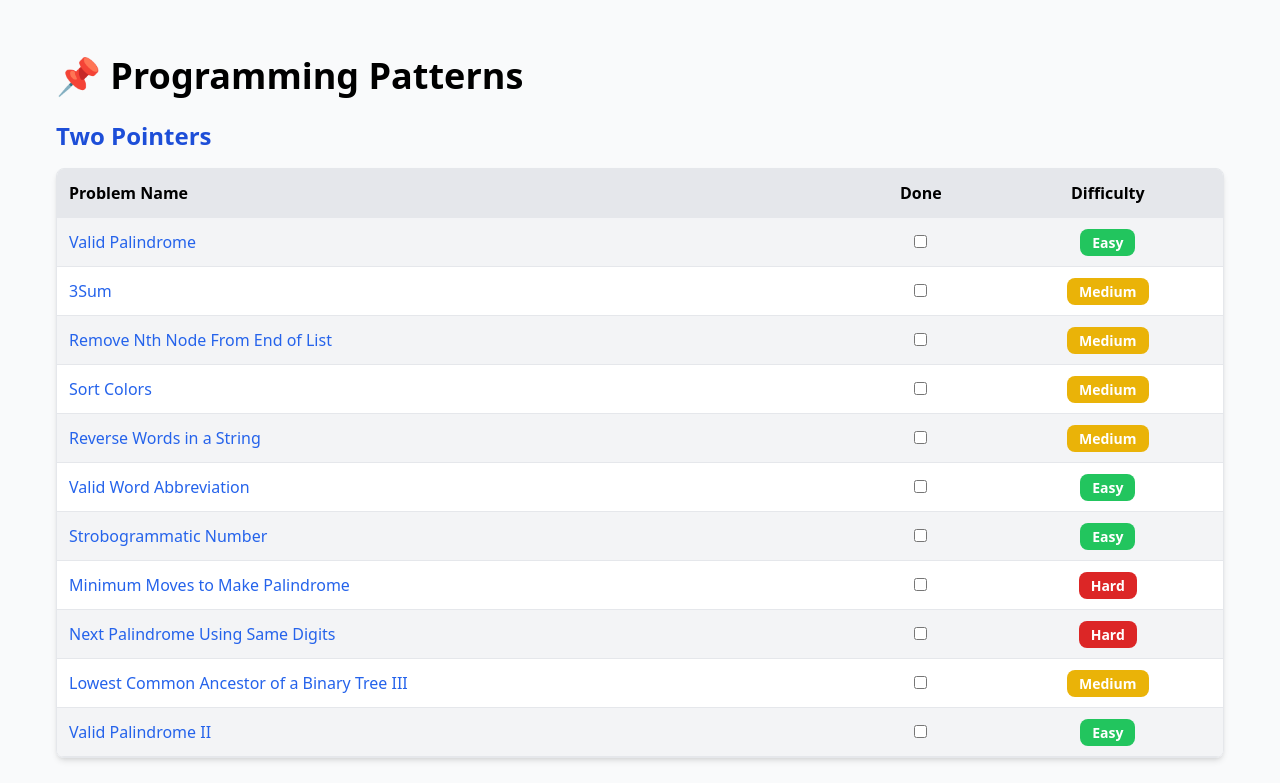
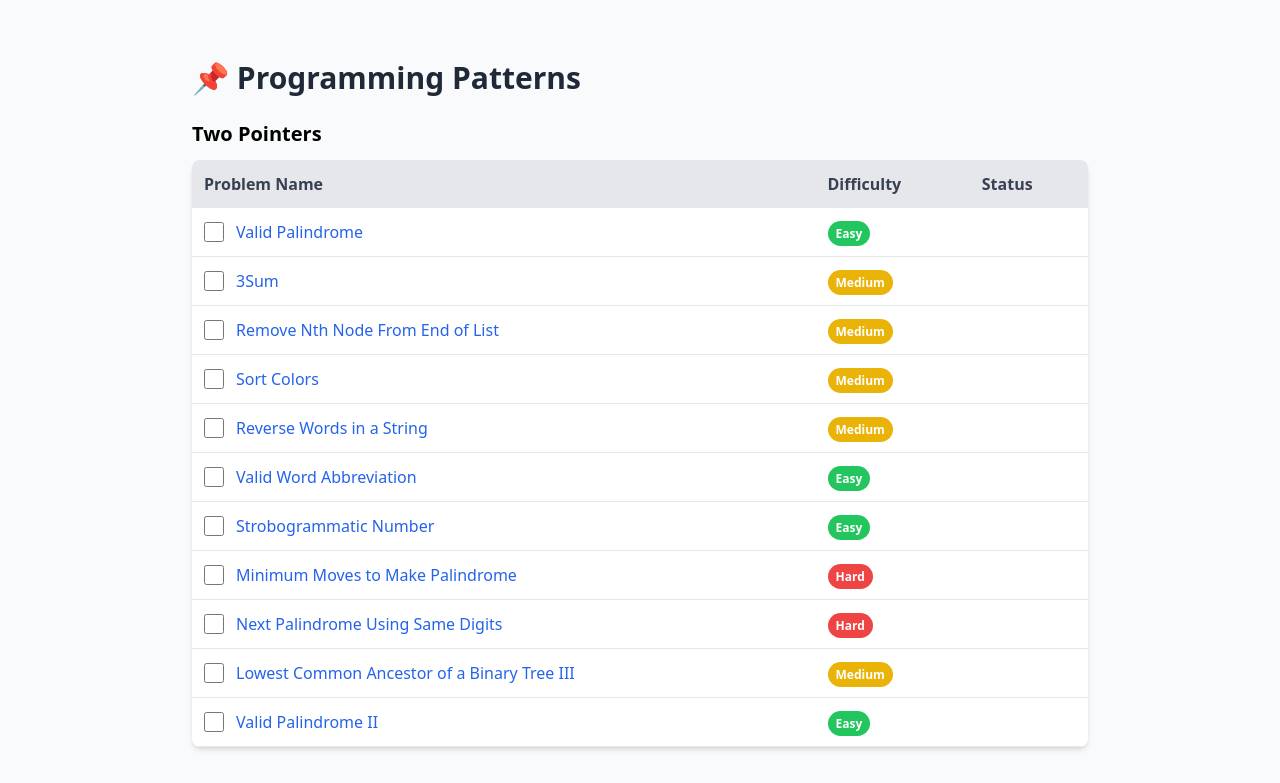
Before and after one commit to hey-shashikant/Programming-Patterns, a React (Create React App) app: page / in a window 1280 px wide. Shown: the top 783 px of the page. Built offline with nearby package versions, Linux system fonts and the light colour scheme.

Commit message:
enhanced the UI

```diff
--- a/package.json
+++ b/package.json
@@ -8,6 +8,7 @@
     "@testing-library/react": "^16.2.0",
     "@testing-library/user-event": "^14.6.1",
     "cra-template": "1.2.0",
+    "lucide-react": "^0.475.0",
     "react": "^19.0.0",
     "react-dom": "^19.0.0",
     "react-scripts": "5.0.1",
--- a/src/App.js
+++ b/src/App.js
@@ -1,8 +1,11 @@
-import React from "react";
 import Home from "./pages/Home";
 
 function App() {
-  return <Home />;
+  return (
+    <div>
+      <Home />
+    </div>
+  );
 }
 
 export default App;
--- a/src/components/Pattern/PatternList.js
+++ b/src/components/Pattern/PatternList.js
@@ -1,62 +1,27 @@
-import React from "react";
+import PatternData from "../../data/PatternData";
+import ProblemRow from "./ProblemRow";
 
-const PatternList = ({ patterns = [] }) => {
-  if (!patterns.length) {
-    return <p className="text-center text-gray-500">No patterns available.</p>;
-  }
+const PatternList = () => {
+  return (
+    <div className="max-w-4xl mx-auto mt-10">
+      <h1 className="text-3xl font-bold mb-6 text-gray-800">📌 Programming Patterns</h1>
 
-  return (
-    <div className="container mx-auto p-6">
-      <h1 className="text-4xl font-bold mb-6 flex items-center">
-        📌 Programming Patterns
-      </h1>
+      {PatternData.map((pattern) => (
+        <div key={pattern.id} className="mb-8">
+          <h2 className="text-xl font-semibold mb-3">{pattern.name}</h2>
 
-      {patterns.map((pattern) => (
-        <div key={pattern.id} className="mb-8">
-          <h2 className="text-2xl font-semibold mb-4 text-blue-700">{pattern.name}</h2>
-
-          <div className="overflow-hidden border rounded-lg shadow-md">
+          <div className="bg-white shadow-md rounded-lg overflow-hidden">
             <table className="w-full border-collapse">
-              <thead>
-                <tr className="bg-gray-200 text-left">
-                  <th className="p-3 border-b">Problem Name</th>
-                  <th className="p-3 border-b text-center">Done</th>
-                  <th className="p-3 border-b text-center">Difficulty</th>
+              <thead className="bg-gray-200 text-gray-700">
+                <tr>
+                  <th className="p-3 text-left">Problem Name</th>
+                  <th className="p-3 text-left">Difficulty</th>
+                  <th className="p-3 text-left">Status</th>
                 </tr>
               </thead>
               <tbody>
-                {pattern.problems.map((problem, index) => (
-                  <tr
-                    key={problem.id}
-                    className={`border-b ${index % 2 === 0 ? "bg-gray-100" : "bg-white"} hover:bg-gray-50`}
-                  >
-                    <td className="p-3">
-                      <a
-                        href={problem.link}
-                        target="_blank"
-                        rel="noopener noreferrer"
-                        className="text-blue-600 hover:underline font-medium"
-                      >
-                        {problem.name}
-                      </a>
-                    </td>
-                    <td className="p-3 text-center">
-                      <input type="checkbox" />
-                    </td>
-                    <td className="p-3 text-center">
-                      <span
-                        className={`px-3 py-1 text-sm font-bold rounded-lg ${
-                          problem.difficulty === "Hard"
-                            ? "bg-red-600 text-white"
-                            : problem.difficulty === "Medium"
-                            ? "bg-yellow-500 text-white"
-                            : "bg-green-500 text-white"
-                        }`}
-                      >
-                        {problem.difficulty}
-                      </span>
-                    </td>
-                  </tr>
+                {pattern.problems.map((problem) => (
+                  <ProblemRow key={problem.id} problem={problem} />
                 ))}
               </tbody>
             </table>
--- /dev/null
+++ b/src/components/Pattern/ProblemRow.js
@@ -0,0 +1,38 @@
+import { useState } from "react";
+import { CheckCircleIcon } from "lucide-react";
+
+const difficultyColors = {
+  Easy: "bg-green-500",
+  Medium: "bg-yellow-500",
+  Hard: "bg-red-500"
+};
+
+const ProblemRow = ({ problem }) => {
+  const [done, setDone] = useState(problem.done);
+
+  return (
+    <tr className="border-b hover:bg-gray-100">
+      <td className="p-3 flex items-center">
+        <input
+          type="checkbox"
+          checked={done}
+          onChange={() => setDone(!done)}
+          className="form-checkbox h-5 w-5 text-green-500"
+        />
+        <a href={problem.link} target="_blank" rel="noopener noreferrer" className="ml-3 text-blue-600 hover:underline">
+          {problem.name}
+        </a>
+      </td>
+      <td className="p-3">
+        <span className={`px-2 py-1 text-xs font-bold text-white rounded-full ${difficultyColors[problem.difficulty]}`}>
+          {problem.difficulty}
+        </span>
+      </td>
+      <td className="p-3 text-green-600">
+        {done && <CheckCircleIcon className="w-5 h-5" />}
+      </td>
+    </tr>
+  );
+};
+
+export default ProblemRow;
--- a/src/pages/Home.js
+++ b/src/pages/Home.js
@@ -1,11 +1,9 @@
-import React from "react";
 import PatternList from "../components/Pattern/PatternList";
-import PatternData from "../data/PatternData";
 
 const Home = () => {
   return (
-    <div className="min-h-screen bg-gray-50 p-8">
-      <PatternList patterns={PatternData} />
+    <div className="bg-gray-50 min-h-screen p-5">
+      <PatternList />
     </div>
   );
 };
```
Also changed, not shown: 1 other file (tests, documents, lock files or other folders).
